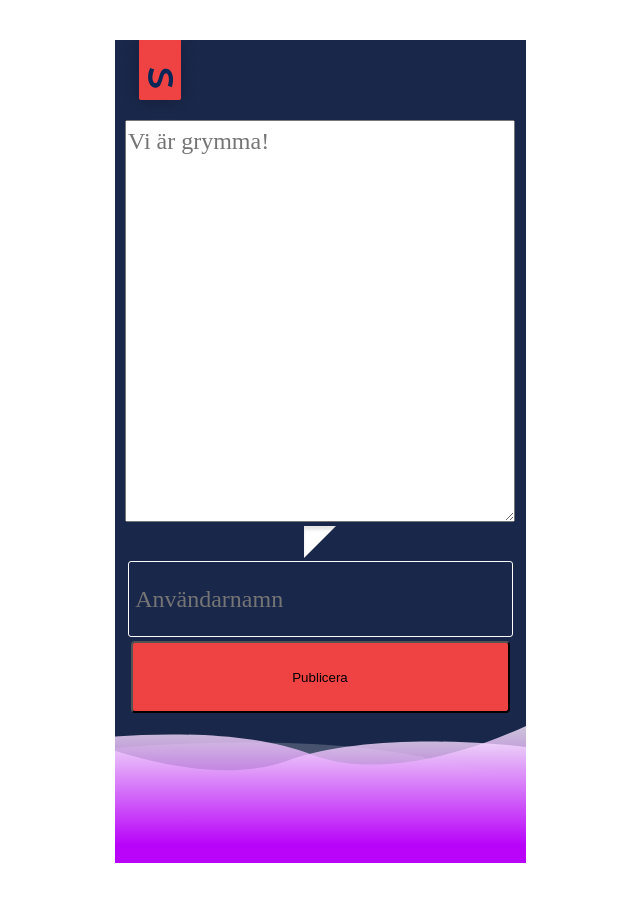
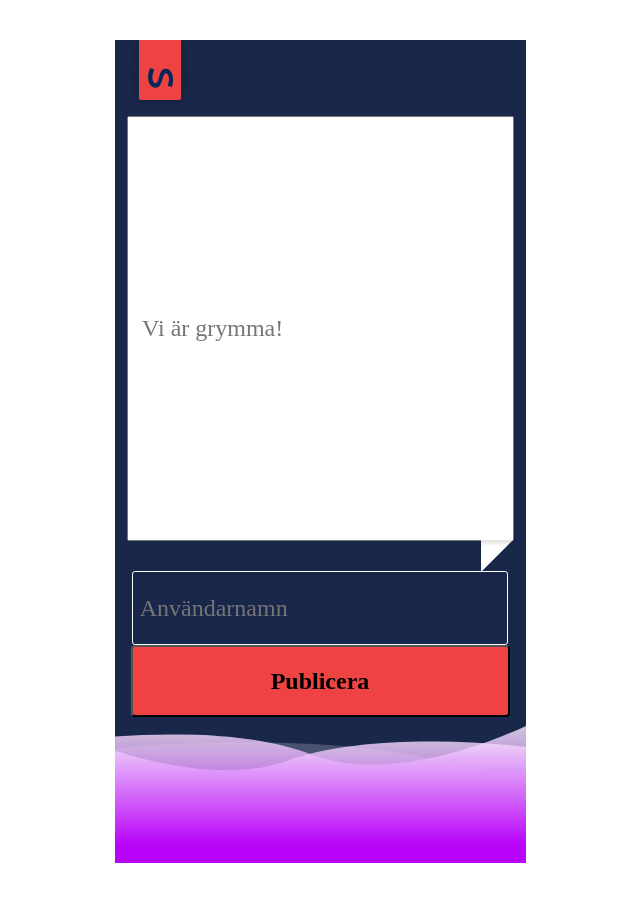
Before and after one commit to JosefineForsman/cypress-test, a React (Vite) app in the folder shui/: page /message in a window 1280 px wide. Shown: the whole page, without its empty margins (320-960 px from the left). Built offline with nearby package versions, Linux system fonts and the light colour scheme.

Commit message:
changed to input

```diff
--- a/shui/src/views/Message/Message.css
+++ b/shui/src/views/Message/Message.css
@@ -7,9 +7,8 @@
     justify-content: space-between;
     align-items: center;
 }
-
 .message__input {
-    width: 379px;
+    width: 370px;
     height: 72px;
     border: 1px solid #FFFFFF;
     background: none;
@@ -21,7 +20,7 @@
     line-height: 150%;
     display: flex;
     align-items: center;
-    color: rgba(255, 255, 255, 0.4);
+    color: #FFFFFF66;
 }
 .message__text{
     font-family: PT Sans;
@@ -30,13 +29,29 @@
     line-height: 36px;
     letter-spacing: 0em;
     text-align: left;
+    height: 432px;
+    width: 379px;
+    display: flex;
+    align-items: flex-start;
 }
-
-
 .message__btn {
     width: 379px;
     height: 72px;
     background: #EF4343;
     border-radius: 4px;
-    color: #000
+    color: #000;
+    font-family: PT Sans;
+    font-size: 24px;
+    font-weight: 700;
+    line-height: 31px;
+    letter-spacing: 0em;
+    text-align: center;
 }
+.message__figure{
+    margin:-1px;
+    padding:0;
+    width: 386px;
+}
+.message__vector{
+    float:right;
+}
--- a/shui/src/views/Message/Message.jsx
+++ b/shui/src/views/Message/Message.jsx
@@ -28,15 +28,15 @@ function Message() {
     <section>
       <article data-id="message" className="message">
         <img data-id="logo" className="logo message__logo" src={top} alt="" />
-        <textarea
+        <input
           data-id="message__text"
           className="message__text"
-          cols="28"
-          rows="11"
-          placeholder="Vi är grymma!"
+          placeholder="  Vi är grymma!"
           onChange={(e) => setText(e.target.value)}
-        ></textarea>
-        <img src={vector} alt="" className="message__vector" />
+        />
+        <figure className="message__figure">
+          <img src={vector} alt="" className="message__vector" />
+        </figure>
         <input
           data-id="message__input"
           className="message__input"
```
